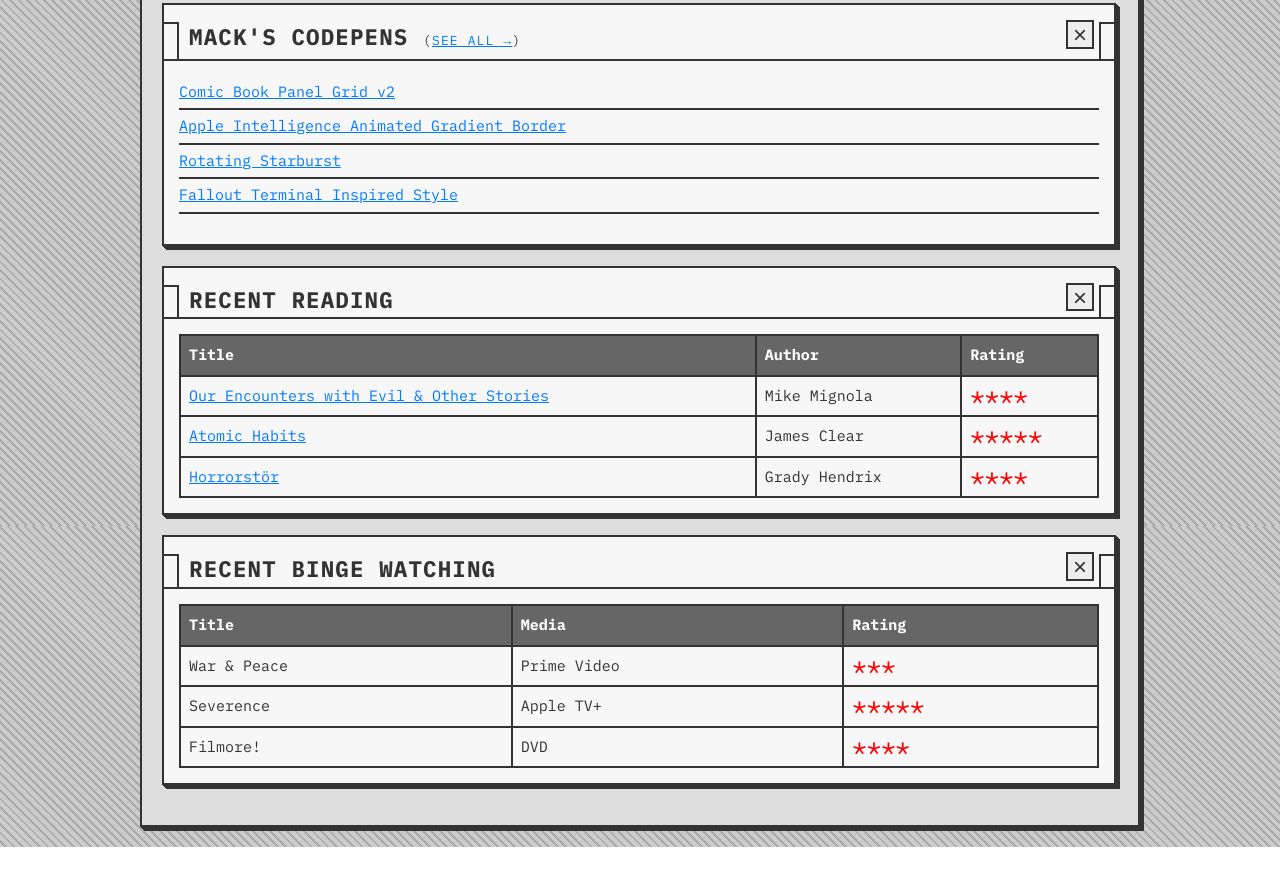
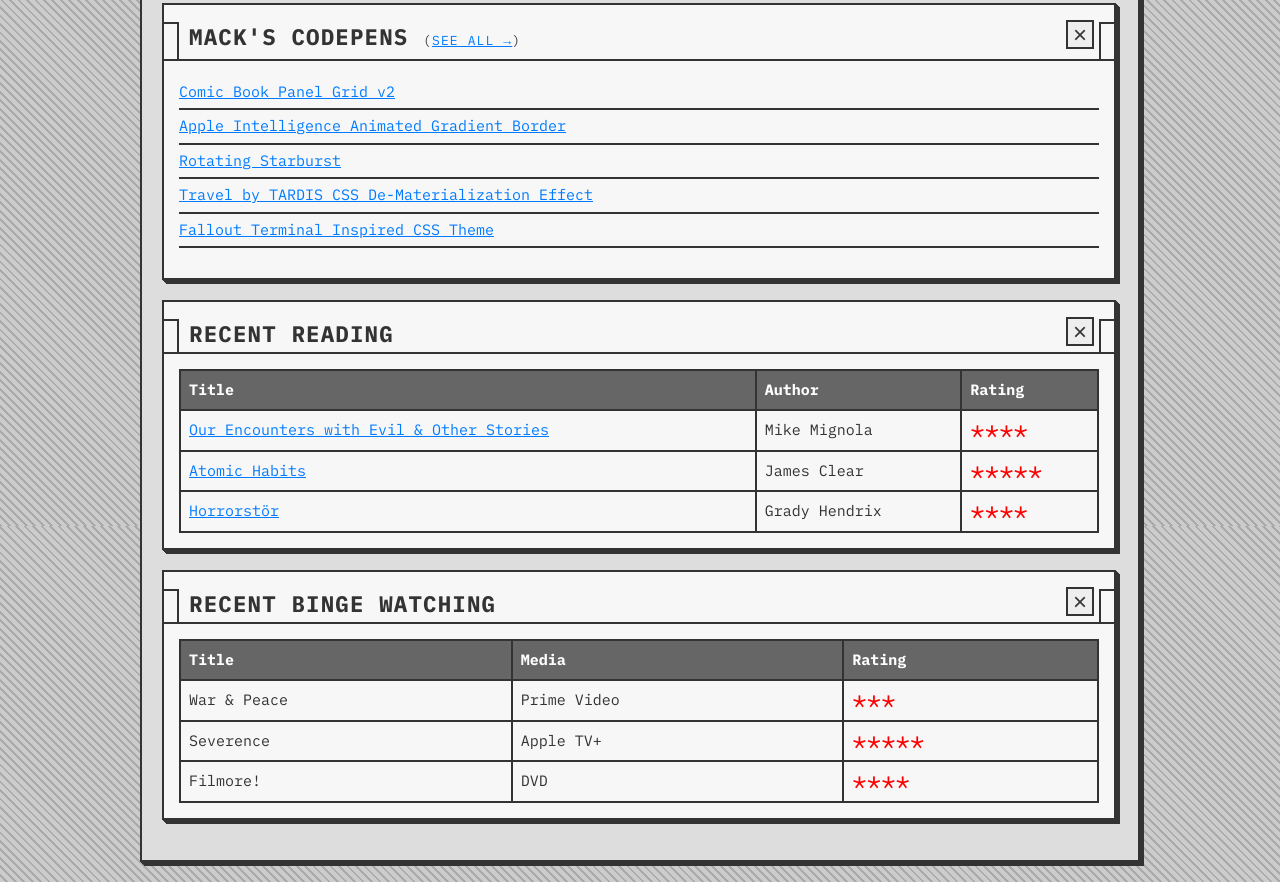
Before and after one commit to macktropolis/mackrichardson-astro-system7, an Astro site: page / in a window 1280 px wide. Shown: the part 1074-1956 px from the top of the page. Before the commit the page ends 1921 px from the top, so only its background shows below. Built offline with nearby package versions, Linux system fonts and the light colour scheme; Astro itself is replaced by a stand-in of ours.

Commit message:
Updates to CodePen Links

```diff
--- a/src/components/CodePen.astro
+++ b/src/components/CodePen.astro
@@ -31,8 +31,13 @@
             >
         </li>
         <li>
+            <a href="https://codepen.io/macktropolis/pen/AEMBOE" target="_blank"
+                >Travel by TARDIS CSS De-Materialization Effect</a
+            >
+        </li>
+        <li>
             <a href="https://codepen.io/macktropolis/pen/vNMRpK" target="_blank"
-                >Fallout Terminal Inspired Style</a
+                >Fallout Terminal Inspired CSS Theme</a
             >
         </li>
     </ul>
```
